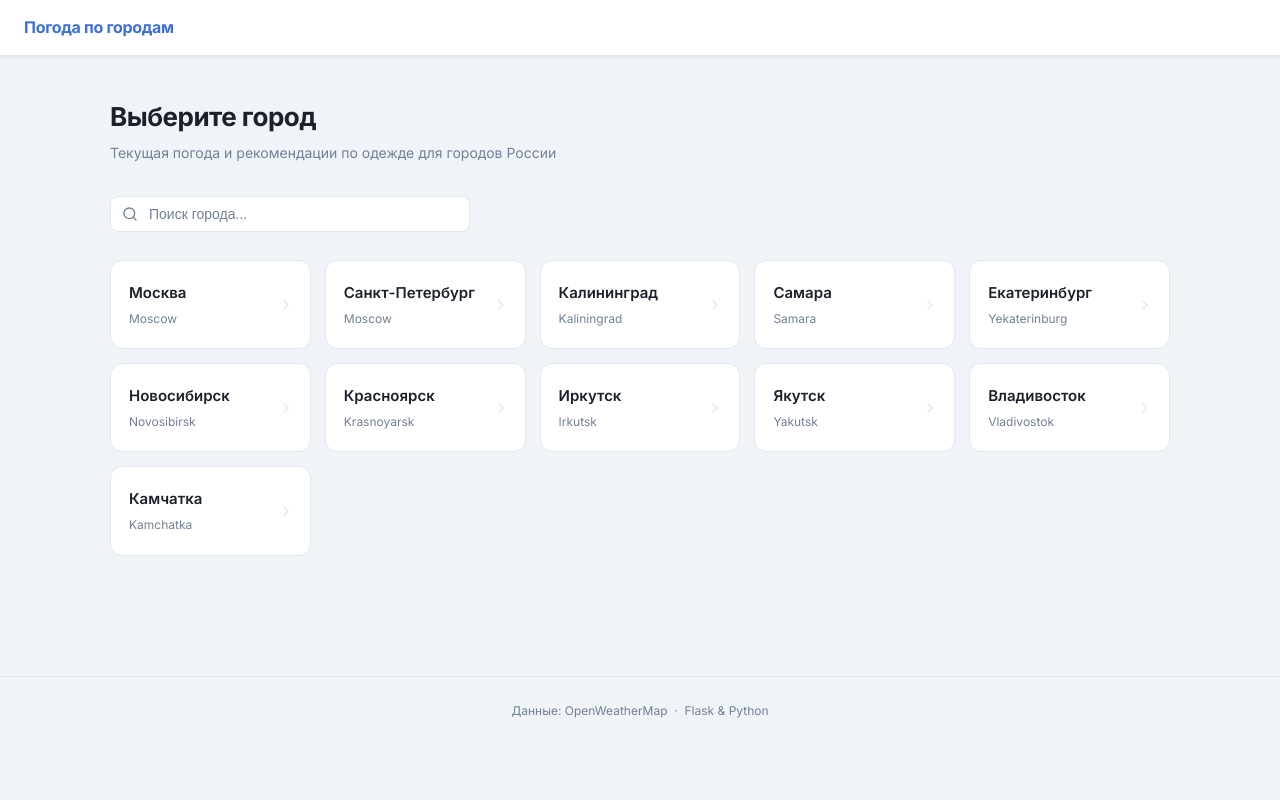
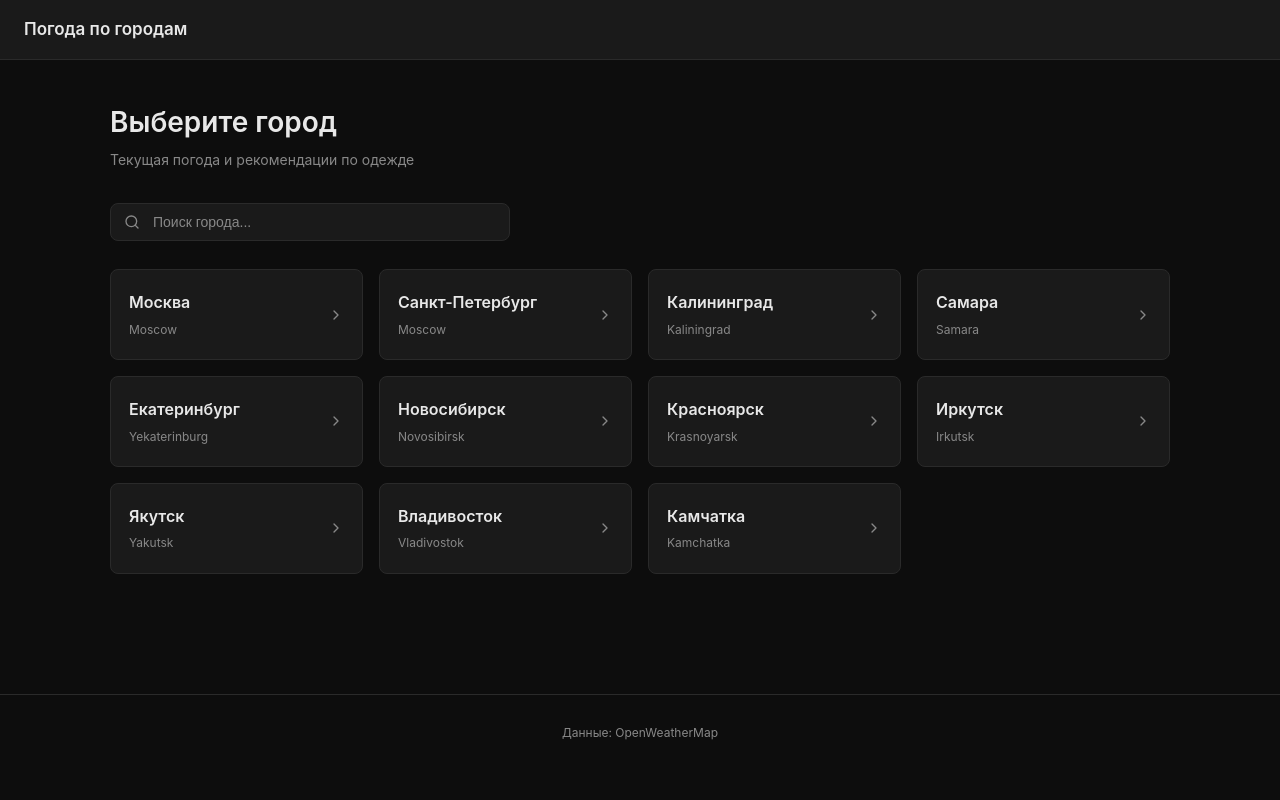
Before and after one commit to KirillTumanovvoin/weather_app, a Flask app: page / in a window 1280 px wide. Run offline with Flask 3, Linux system fonts and the light colour scheme.

Commit message:
темная тема

```diff
--- a/static/style.css
+++ b/static/style.css
@@ -2,26 +2,23 @@
    Переменные
 ══════════════════════════════════════════════ */
 :root {
-  --bg: #f0f4f8;
-  --surface: #ffffff;
-  --primary: #3b6fd4;
-  --primary-dk: #2a52a8;
-  --accent: #e8724a;
-  --text: #1a202c;
-  --text-muted: #718096;
-  --border: #e2e8f0;
-  --radius: 12px;
-  --shadow-sm: 0 1px 4px rgba(0, 0, 0, 0.08);
-  --shadow-md: 0 4px 16px rgba(0, 0, 0, 0.1);
-  --transition: 0.2s ease;
+  --bg: #0d0d0d;
+  --bg-card: #1a1a1a;
+  --bg-hover: #242424;
+  --primary: #4a90e2;
+  --primary-dk: #357ab8;
+  --accent: #e25a5a;
+  --text: #e8e8e8;
+  --text-muted: #888888;
+  --border: #2a2a2a;
+  --radius: 8px;
+  --shadow: 0 2px 8px rgba(0, 0, 0, 0.5);
 }
 
 /* ══════════════════════════════════════════════
-   Сброс и база
+   База
 ══════════════════════════════════════════════ */
-*,
-*::before,
-*::after {
+* {
   box-sizing: border-box;
   margin: 0;
   padding: 0;
@@ -30,7 +27,7 @@
 body {
   background: var(--bg);
   color: var(--text);
-  font-family: "Inter", "Segoe UI", system-ui, sans-serif;
+  font-family: -apple-system, BlinkMacSystemFont, "Segoe UI", sans-serif;
   font-size: 15px;
   line-height: 1.6;
   min-height: 100vh;
@@ -40,50 +37,43 @@ body {
    Навигация
 ══════════════════════════════════════════════ */
 .site-nav {
-  background: var(--surface);
+  background: var(--bg-card);
   border-bottom: 1px solid var(--border);
   padding: 0 24px;
-  height: 56px;
+  height: 60px;
   display: flex;
   align-items: center;
   justify-content: space-between;
-  position: sticky;
-  top: 0;
-  z-index: 100;
-  box-shadow: var(--shadow-sm);
 }
 
 .nav-brand {
-  font-size: 16px;
-  font-weight: 700;
-  color: var(--primary);
+  font-size: 17px;
+  font-weight: 600;
+  color: var(--text);
   text-decoration: none;
-  letter-spacing: -0.3px;
 }
 
 .nav-brand:hover {
-  color: var(--primary-dk);
+  color: var(--primary);
 }
 
 .btn-back {
   display: inline-flex;
   align-items: center;
   gap: 6px;
-  padding: 6px 16px;
+  padding: 8px 16px;
   border: 1px solid var(--border);
-  border-radius: 8px;
+  border-radius: var(--radius);
   background: var(--bg);
-  color: var(--text);
-  font-size: 13px;
+  color: var(--text-muted);
+  font-size: 14px;
   font-weight: 500;
   text-decoration: none;
-  transition: var(--transition);
 }
 
 .btn-back:hover {
-  background: var(--surface);
-  border-color: var(--primary);
-  color: var(--primary);
+  background: var(--bg-hover);
+  color: var(--text);
 }
 
 .btn-back svg {
@@ -102,22 +92,21 @@ body {
 }
 
 /* ══════════════════════════════════════════════
-   Заголовок страницы
+   Заголовок
 ══════════════════════════════════════════════ */
 .page-header {
   margin-bottom: 32px;
 }
 
 .page-header h1 {
-  font-size: 26px;
-  font-weight: 700;
+  font-size: 28px;
+  font-weight: 600;
   color: var(--text);
-  letter-spacing: -0.5px;
+  margin-bottom: 4px;
 }
 
 .page-header p {
   color: var(--text-muted);
-  margin-top: 4px;
   font-size: 14px;
 }
 
@@ -126,13 +115,13 @@ body {
 ══════════════════════════════════════════════ */
 .search-wrap {
   position: relative;
-  max-width: 360px;
+  max-width: 400px;
   margin-bottom: 28px;
 }
 
 .search-wrap svg {
   position: absolute;
-  left: 12px;
+  left: 14px;
   top: 50%;
   transform: translateY(-50%);
   width: 16px;
@@ -143,19 +132,17 @@ body {
 
 .search-input {
   width: 100%;
-  padding: 9px 12px 9px 38px;
+  padding: 10px 14px 10px 42px;
   border: 1px solid var(--border);
-  border-radius: 8px;
-  background: var(--surface);
+  border-radius: var(--radius);
+  background: var(--bg-card);
   font-size: 14px;
   color: var(--text);
   outline: none;
-  transition: var(--transition);
 }
 
 .search-input:focus {
   border-color: var(--primary);
-  box-shadow: 0 0 0 3px rgba(59, 111, 212, 0.12);
 }
 
 .search-input::placeholder {
@@ -167,52 +154,31 @@ body {
 ══════════════════════════════════════════════ */
 .cities-grid {
   display: grid;
-  grid-template-columns: repeat(auto-fill, minmax(190px, 1fr));
-  gap: 14px;
+  grid-template-columns: repeat(auto-fill, minmax(200px, 1fr));
+  gap: 16px;
 }
 
 /* ══════════════════════════════════════════════
    Карточка города
 ══════════════════════════════════════════════ */
 .city-card {
-  background: var(--surface);
+  background: var(--bg-card);
   border: 1px solid var(--border);
   border-radius: var(--radius);
   padding: 20px 18px;
   text-decoration: none;
   color: var(--text);
   display: block;
-  transition: var(--transition);
   position: relative;
-  overflow: hidden;
-}
-
-.city-card::before {
-  content: "";
-  position: absolute;
-  top: 0;
-  left: 0;
-  right: 0;
-  height: 3px;
-  background: var(--primary);
-  transform: scaleX(0);
-  transform-origin: left;
-  transition: transform var(--transition);
 }
 
 .city-card:hover {
+  background: var(--bg-hover);
   border-color: var(--primary);
-  box-shadow: var(--shadow-md);
-  transform: translateY(-2px);
-  color: var(--text);
-}
-
-.city-card:hover::before {
-  transform: scaleX(1);
 }
 
 .city-name {
-  font-size: 15px;
+  font-size: 16px;
   font-weight: 600;
   margin-bottom: 4px;
 }
@@ -224,13 +190,12 @@ body {
 
 .city-arrow {
   position: absolute;
-  right: 16px;
+  right: 18px;
   top: 50%;
   transform: translateY(-50%);
   width: 16px;
   height: 16px;
-  stroke: var(--border);
-  transition: var(--transition);
+  stroke: var(--text-muted);
 }
 
 .city-card:hover .city-arrow {
@@ -543,7 +509,7 @@ body {
 ══════════════════════════════════════════════ */
 .site-footer {
   text-align: center;
-  padding: 24px 0;
+  padding: 28px 0;
   font-size: 12px;
   color: var(--text-muted);
   border-top: 1px solid var(--border);
--- a/templates/index.html
+++ b/templates/index.html
@@ -4,32 +4,23 @@
     <meta charset="UTF-8" />
     <meta name="viewport" content="width=device-width, initial-scale=1.0" />
     <title>Погода в городах России</title>
-    <link rel="preconnect" href="https://fonts.googleapis.com" />
-    <link
-      href="https://fonts.googleapis.com/css2?family=Inter:wght@400;500;600;700&display=swap"
-      rel="stylesheet"
-    />
     <link
       rel="stylesheet"
       href="{{ url_for('static', filename='style.css') }}"
     />
   </head>
   <body>
-    <!-- Навигация -->
     <nav class="site-nav">
       <a href="{{ url_for('index') }}" class="nav-brand"> Погода по городам </a>
     </nav>
 
-    <!-- Основной контент -->
     <div class="page-wrap">
       <div class="page-header">
         <h1>Выберите город</h1>
-        <p>Текущая погода и рекомендации по одежде для городов России</p>
+        <p>Текущая погода и рекомендации по одежде</p>
       </div>
 
-      <!-- Поиск -->
       <div class="search-wrap">
-        <!-- иконка лупы -->
         <svg
           viewBox="0 0 24 24"
           fill="none"
@@ -45,11 +36,9 @@
           id="searchInput"
           class="search-input"
           placeholder="Поиск города..."
-          autocomplete="off"
         />
       </div>
 
-      <!-- Сетка городов -->
       <div class="cities-grid" id="citiesGrid">
         {% for city_name, city_data in cities.items() %}
         <a
@@ -61,7 +50,6 @@
           <div class="city-tz">
             {{ city_data.tz.split('/')[-1].replace('_', ' ') }}
           </div>
-          <!-- стрелка вправо -->
           <svg
             class="city-arrow"
             viewBox="0 0 24 24"
@@ -76,21 +64,17 @@
         {% endfor %}
       </div>
 
-      <!-- Ничего не найдено -->
       <div class="no-results" id="noResults">Ничего не найдено</div>
     </div>
 
-    <!-- Подвал -->
     <footer class="site-footer">
       Данные:
       <a href="https://openweathermap.org" target="_blank" rel="noopener"
         >OpenWeatherMap</a
       >
-      &nbsp;&middot;&nbsp; Flask &amp; Python
     </footer>
 
     <script>
-      /* Живой поиск по городам */
       const input = document.getElementById("searchInput");
       const cards = document.querySelectorAll(".city-card");
       const noRes = document.getElementById("noResults");
```
Also changed, not shown: other parts of static/style.css (+56 -55 lines).
